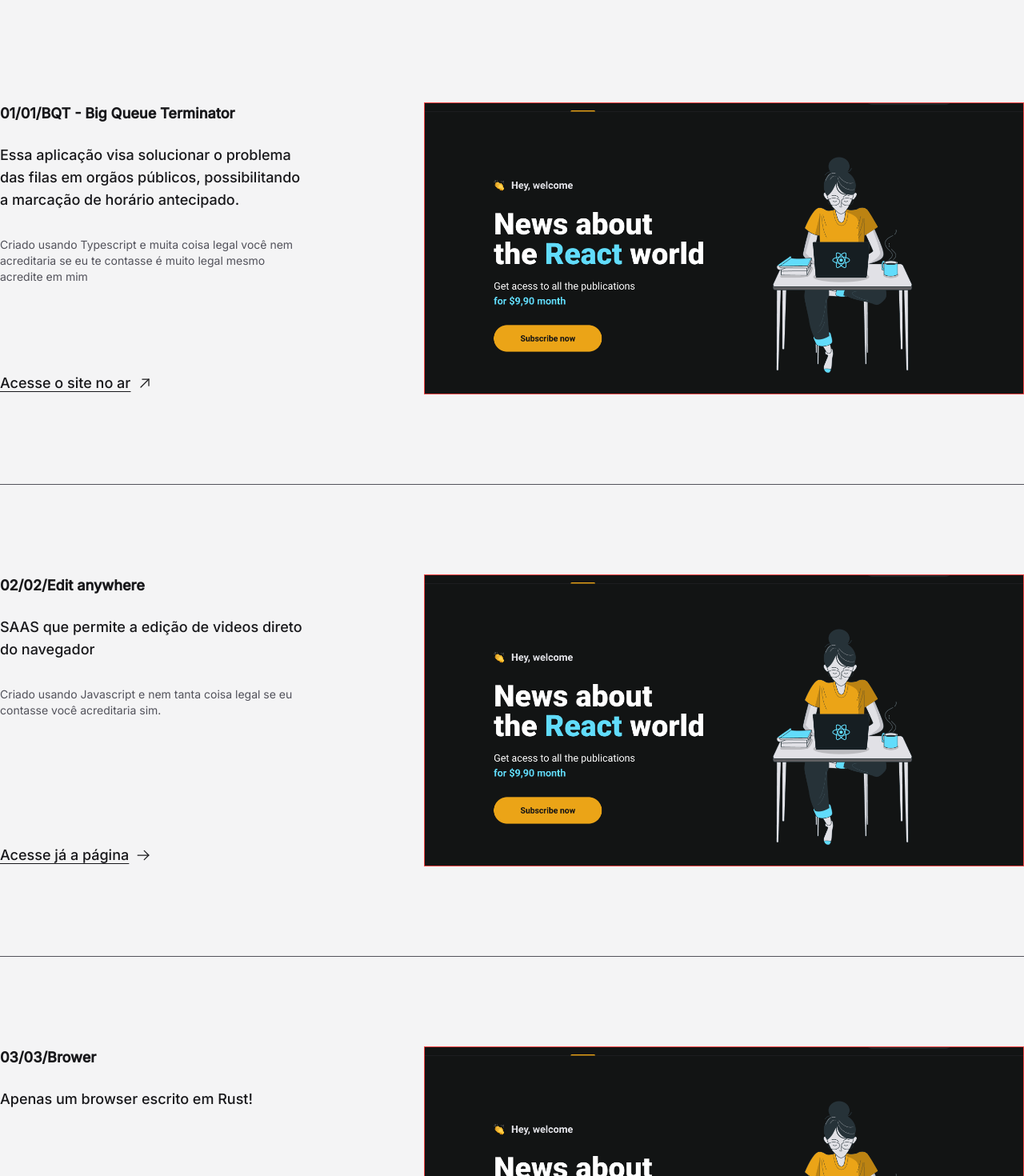
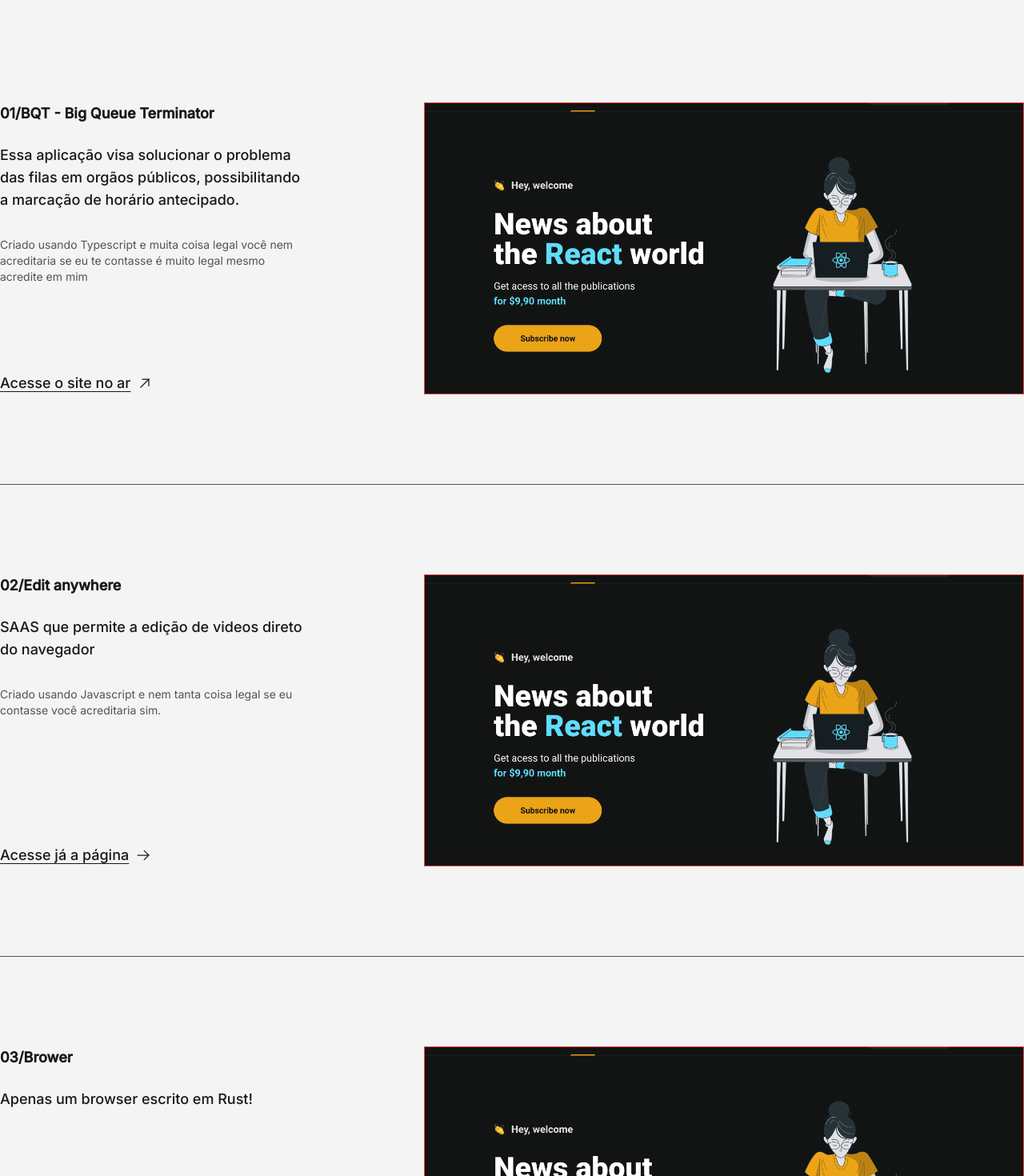
Before and after one commit to sambuite/portfolio, a Next.js app: page / in a window 1280 px wide. Shown: the part 620-2090 px from the top of the page at 80% size. Built offline with nearby package versions, Linux system fonts and the light colour scheme.

Commit message:
fix typo

```diff
--- a/src/components/Main/Projects/index.tsx
+++ b/src/components/Main/Projects/index.tsx
@@ -4,7 +4,7 @@ import { Project } from './Project';
 const projects = [
   {
     id: 'first-project',
-    name: '01/BQT - Big Queue Terminator',
+    name: 'BQT - Big Queue Terminator',
     description:
       'Essa aplicação visa solucionar o problema das filas em orgãos públicos, possibilitando a marcação de horário antecipado.',
     imgCover: homeImg,
@@ -16,7 +16,7 @@ const projects = [
       'Criado usando Typescript e muita coisa legal você nem acreditaria se eu te contasse é muito legal mesmo acredite em mim',
   },
   {
-    name: '02/Edit anywhere',
+    name: 'Edit anywhere',
     description: 'SAAS que permite a edição de videos direto do navegador',
     subText:
       'Criado usando Javascript e nem tanta coisa legal se eu contasse você acreditaria sim.',
@@ -27,7 +27,7 @@ const projects = [
     },
   },
   {
-    name: '03/Brower',
+    name: 'Brower',
     description: 'Apenas um browser escrito em Rust!',
     imgCover: homeImg,
     link: {
```
